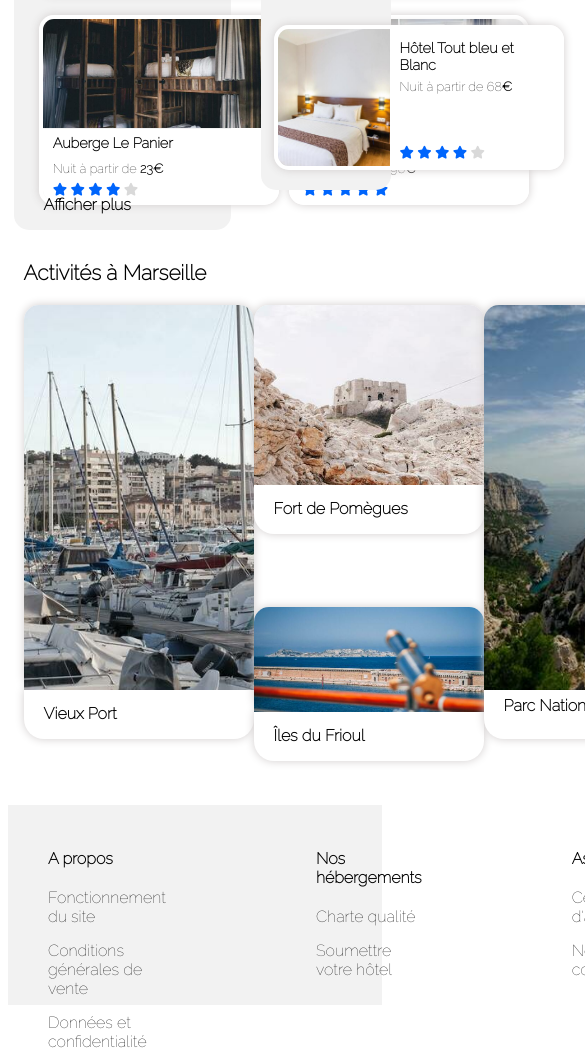
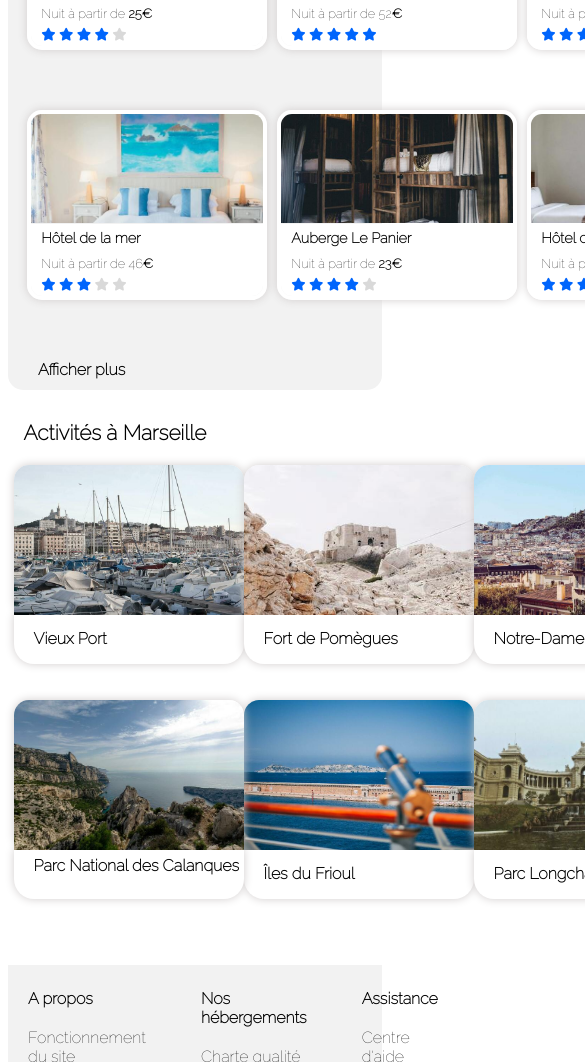
Before and after one commit to Dylan-Marty99/MartyDylan_2_25062021, a plain HTML site: page index.html in a window 390 px wide. Shown: the part 938-2000 px from the top of the page, 585 px wide, since content can reach past the window. Drawn offline with Linux system fonts and the light colour scheme.

Commit message:
Media query pour tablette

```diff
--- a/CSS/styles.css
+++ b/CSS/styles.css
@@ -568,9 +568,91 @@ footer a:hover {
         width: 200px;
         margin-right: 110px;
     }
+}
+
+/*--------------Tablette version-----------------*/
+@media only screen and (max-width: 1024px) {
+    .Filtres h3 {
+        padding-right: 0;
+    }
+
+    nav ul {
+        padding-left: 0;
+    }
+
+    .Inscription {
+        margin-left: 0;
+    }
+
+    section {
+        flex-direction: column;
+    }
+
+    #Populaires {
+        width: 100%;
+        height: 270px;
+        margin: 10px 0;
+    }
+
+    .Populaires-ico {
+        width: 300px;
+    }
+
+    .Populaires_images {
+        flex-direction: row;
+        margin-left: 2.5%;
+    }
+
+    .Populaires_images-images {
+        width: 240px;
+    }
+
+    #Hebergements {
+        order: 2;
+        width: 100%;
+        height: 600px;
+        margin-left: 0;
+    }
+
+    #Hebergements_images {
+        grid-template: repeat(2, 1fr) / repeat(3, 1fr);
+        height: 500px;
+        width: 93%;
+        padding-left: 2.5%;
+    }
+
+    #Activites_images {
+        grid-template-columns: repeat(3, 1fr);
+    }
+
+    #Activites_images a {
+        height: 150px;
+    }
+
+    #Activites_image_lien-vieuxport {
+        grid-row: 1 / 3;
+        margin-left: 0;
+    }
+
+    #Activites_image_lien-calanques {
+        grid-column: 1;
+        grid-row: 4 / 6;
+    }
+
+    #Activites_image_lien-frioul {
+        padding-top: 0;
+    }
+
+    #Activites_image_lien-notredame ,#Activites_image_lien-longchamp {
+        grid-column: 3;
+    }
+
+    .Footer_contenu {
+        margin: 10px 35px 0 20px;
+    }
+}
+
+/*--------------Téléphone version---------------*/
+@media only screen and (max-width: 800px) {
 
 }
-
-@media only screen and (max-width: 1024px) {
-
-}
```
